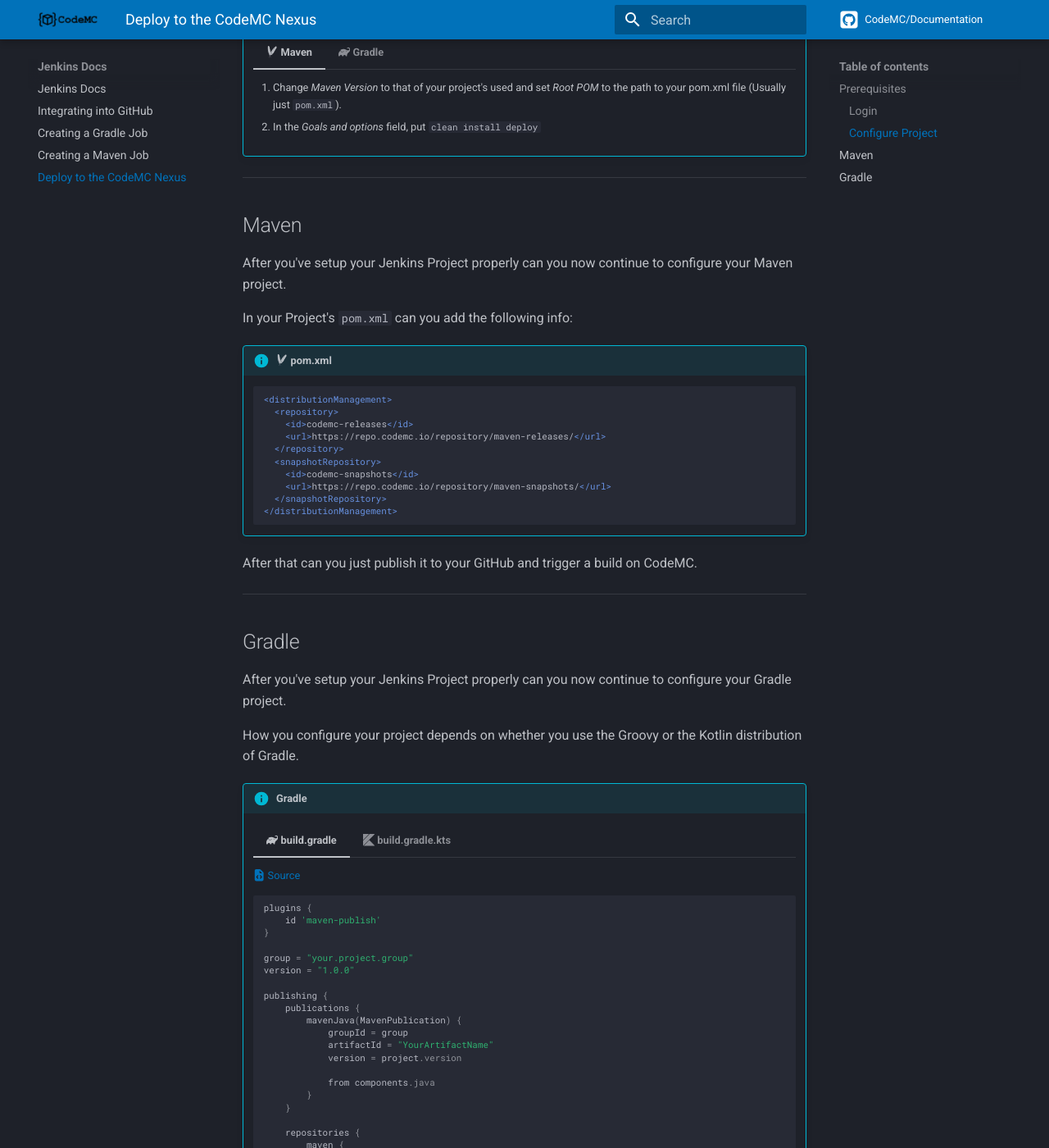
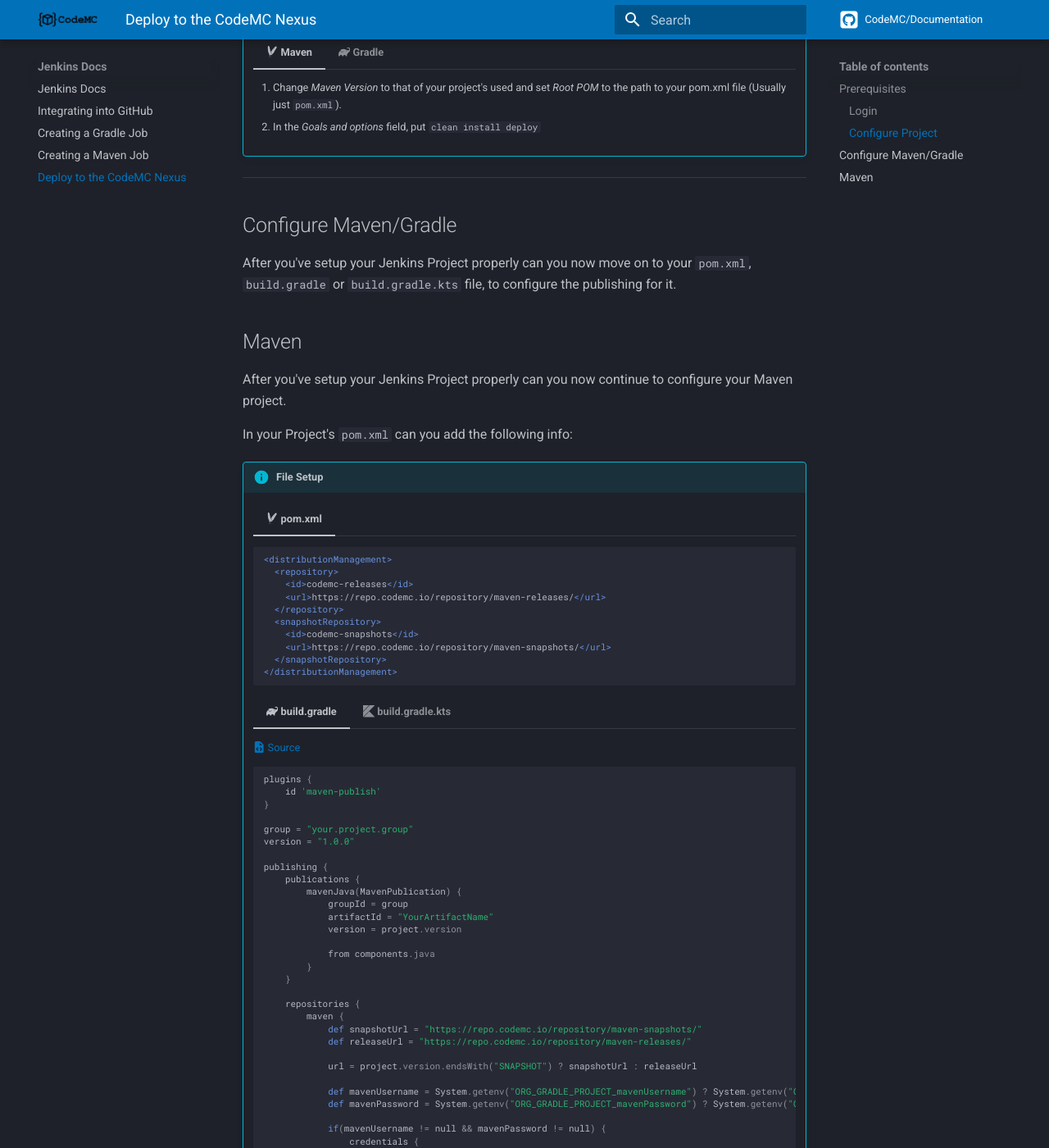
Before and after one commit to CodeMC/Documentation, an MkDocs documentation site: the page built from docs/jenkins/deploy.md, in a window 1280 px wide and 1400 px high, scrolled down 1295 px. Shown: the whole window at 82% size. Built offline with MkDocs 1.6.1 and Material for MkDocs 9.7.7, drawn with Linux system fonts in a browser that asks for light colours; comment, search, counter and statistics services are not loaded; some of the changed text lies outside the part shown.

Commit message:
Improve deployment guide

````diff
--- a/docs/jenkins/deploy.md
+++ b/docs/jenkins/deploy.md
@@ -1,3 +1,6 @@
+[source_gradle]: https://docs.gradle.org/current/userguide/publishing_maven.html#publishing_maven:complete_example
+[source_gradle_kts]: https://github.com/Minecrell/ServerListPlus/blob/ef8cda91cc73a4599c359640c4e97dde9b699649/build.gradle.kts#L146-L178
+
 # Deploying to the CodeMC Nexus
 CodeMC offers you a way to upload your API or project to a nexus, so that other developers can integrate it into their own projects to use.
 This page here will explain how you can achieve this.
@@ -40,12 +43,16 @@ Continue to the *Build* section.
         3. In the *Tasks* field put `clean publish`
 
 ----
+## Configure Maven/Gradle
+After you've setup your Jenkins Project properly can you now move on to your `pom.xml`, `build.gradle` or `build.gradle.kts` file, to configure the publishing for it.
+
 ## Maven
 After you've setup your Jenkins Project properly can you now continue to configure your Maven project.
 
 In your Project's `pom.xml` can you add the following info:
 
-!!! info ":brands-maven: pom.xml"
+!!! info "File Setup"
+    === ":brands-maven: pom.xml"
     ```xml
     <distributionManagement>
       <repository>
@@ -59,17 +66,8 @@ In your Project's `pom.xml` can you add the following info:
     </distributionManagement>
     ```
 
-After that can you just publish it to your GitHub and trigger a build on CodeMC.
-
-----
-## Gradle
-After you've setup your Jenkins Project properly can you now continue to configure your Gradle project.
-
-How you configure your project depends on whether you use the Groovy or the Kotlin distribution of Gradle.
-
-!!! info "Gradle"
     === ":brands-gradle: build.gradle"
-        [:fontawesome-solid-file-code: Source](https://docs.gradle.org/current/userguide/publishing_maven.html#publishing_maven:complete_example)
+        [:fontawesome-solid-file-code: Source][source_gradle]
         ```groovy
         plugins {
             id 'maven-publish'
@@ -111,7 +109,7 @@ How you configure your project depends on whether you use the Groovy or the Kotl
         ```
 
     === ":brands-kotlin: build.gradle.kts"
-        [:fontawesome-solid-file-code: Source](https://github.com/Minecrell/ServerListPlus/blob/master/build.gradle.kts#L146-L178)
+        [:fontawesome-solid-file-code: Source][source_gradle_kts]
         ```kotlin
         plugins {
             'maven-publish'
@@ -150,3 +148,6 @@ How you configure your project depends on whether you use the Groovy or the Kotl
             }
         }
         ```
+
+After you finished those steps will you only need to push these changes to your repo and trigger a build on CodeMC.
+See the [GitHub Interation](../github-integration) on how to do this.
````
